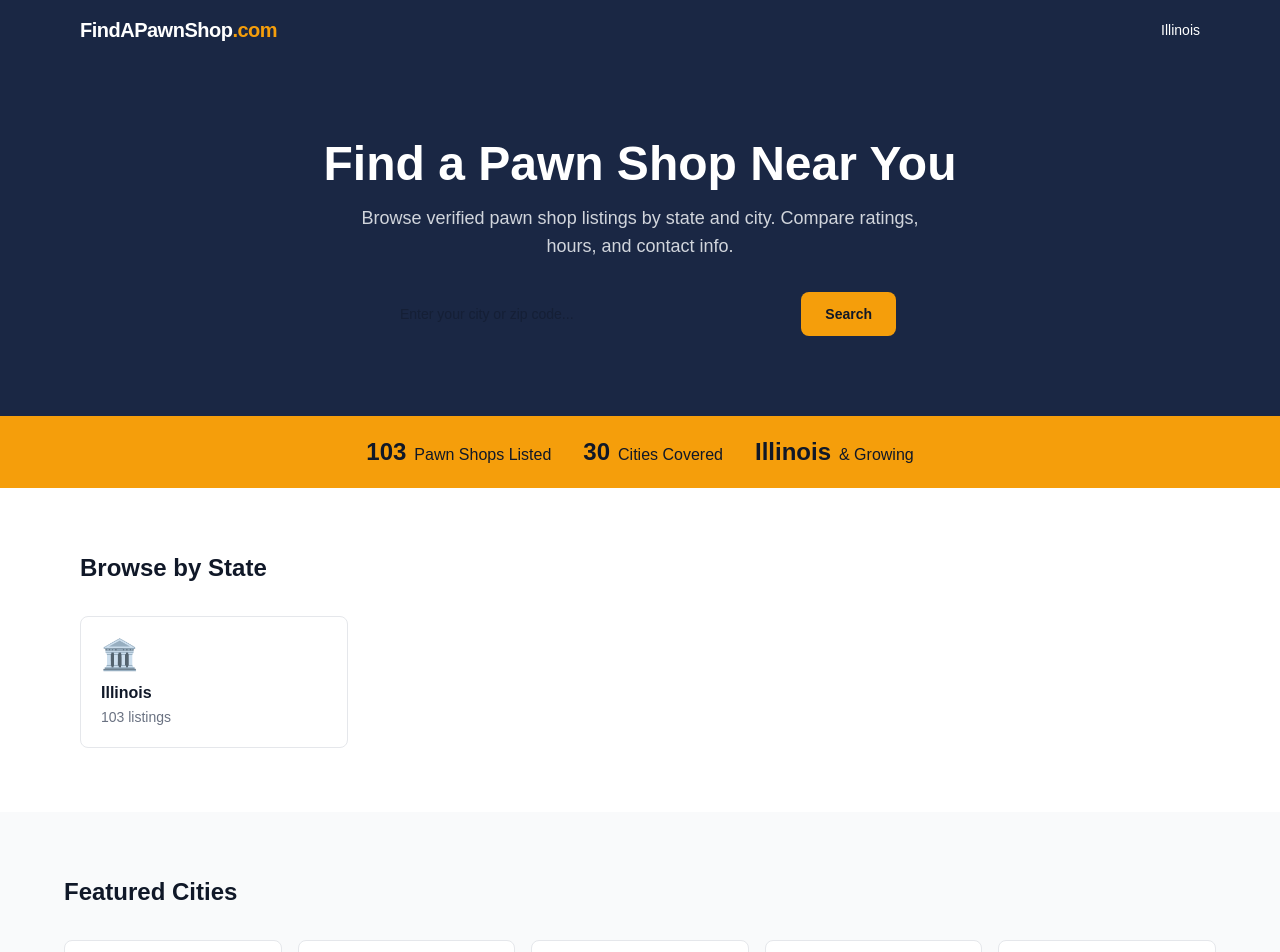
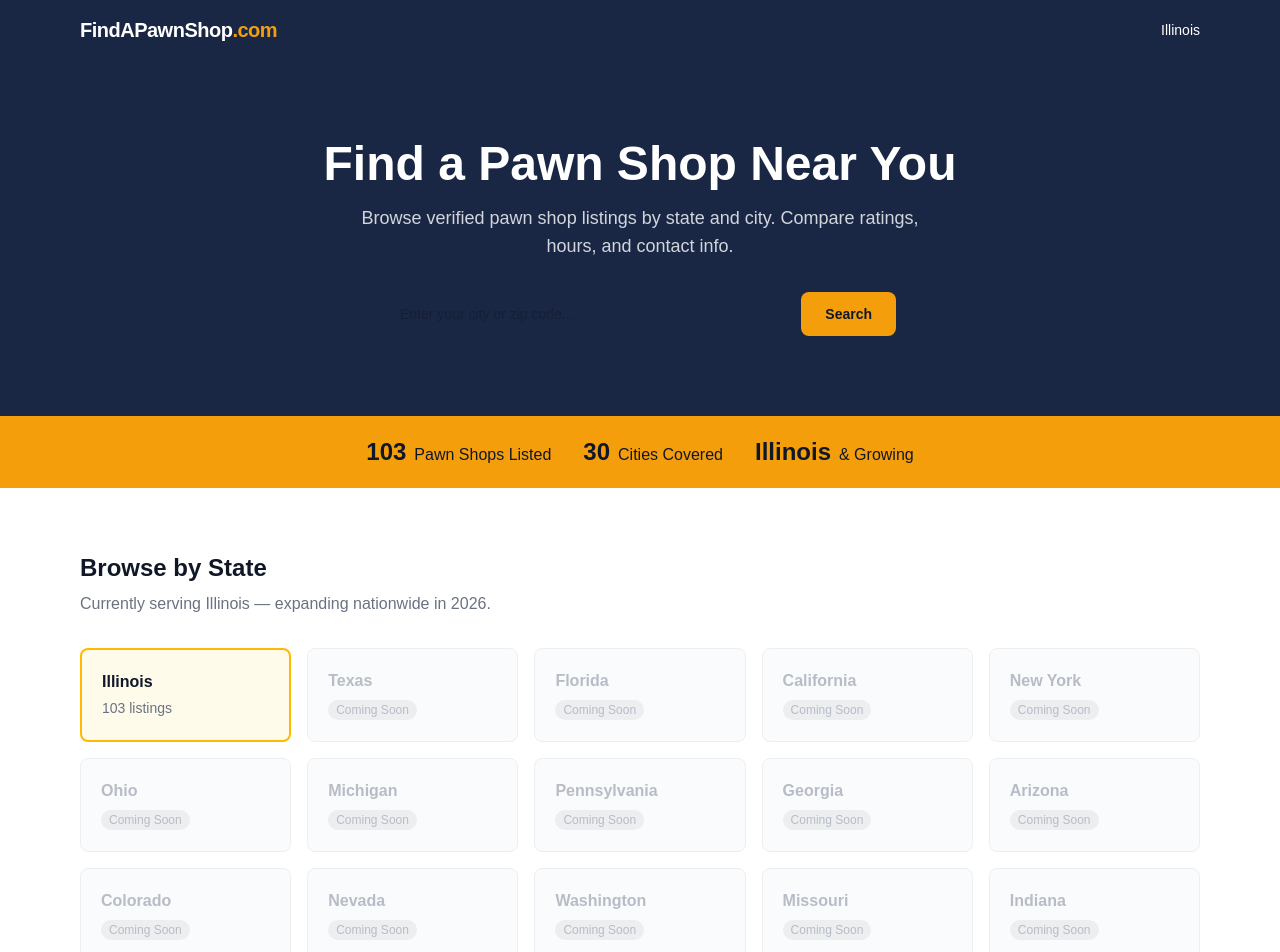
Before and after one commit to arouvalis/find-a-pawn-shop, a Next.js app: page / in a window 1280 px wide. Shown: the top 952 px of the page. Built offline with nearby package versions, Linux system fonts and the light colour scheme.

Commit message:
Browse by State national grid with coming soon states

```diff
--- a/src/app/page.tsx
+++ b/src/app/page.tsx
@@ -60,16 +60,33 @@ export default function HomePage() {
 
       {/* Browse by State */}
       <section className="max-w-6xl mx-auto px-4 py-16">
-        <h2 className="text-2xl font-bold text-gray-900 mb-8">Browse by State</h2>
-        <div className="grid grid-cols-2 sm:grid-cols-3 md:grid-cols-4 gap-4">
+        <h2 className="text-2xl font-bold text-gray-900 mb-2">Browse by State</h2>
+        <p className="text-gray-500 mb-8">Currently serving Illinois — expanding nationwide in 2026.</p>
+        <div className="grid grid-cols-2 sm:grid-cols-3 md:grid-cols-4 lg:grid-cols-5 gap-4">
+          {/* Active */}
           <Link
             href="/illinois"
-            className="border border-gray-200 rounded-lg p-5 hover:border-amber-400 hover:shadow-sm transition-all group"
+            className="border-2 border-amber-400 bg-amber-50 rounded-lg p-5 hover:shadow-md transition-all group"
           >
-            <div className="text-3xl mb-2">🏛️</div>
-            <div className="font-semibold text-gray-900 group-hover:text-amber-600">Illinois</div>
-            <div className="text-sm text-gray-500 mt-0.5">{totalShops} listings</div>
+            <div className="font-semibold text-gray-900 group-hover:text-amber-600 mb-1">Illinois</div>
+            <div className="text-sm text-gray-500">{totalShops} listings</div>
           </Link>
+          {/* Coming Soon */}
+          {[
+            "Texas", "Florida", "California", "New York", "Ohio",
+            "Michigan", "Pennsylvania", "Georgia", "Arizona", "Colorado",
+            "Nevada", "Washington", "Missouri", "Indiana",
+          ].map((state) => (
+            <div
+              key={state}
+              className="border border-gray-200 bg-gray-50 rounded-lg p-5 opacity-70"
+            >
+              <div className="font-semibold text-gray-400 mb-1">{state}</div>
+              <span className="inline-block text-xs text-gray-400 bg-gray-200 rounded-full px-2 py-0.5">
+                Coming Soon
+              </span>
+            </div>
+          ))}
         </div>
       </section>
 
```
